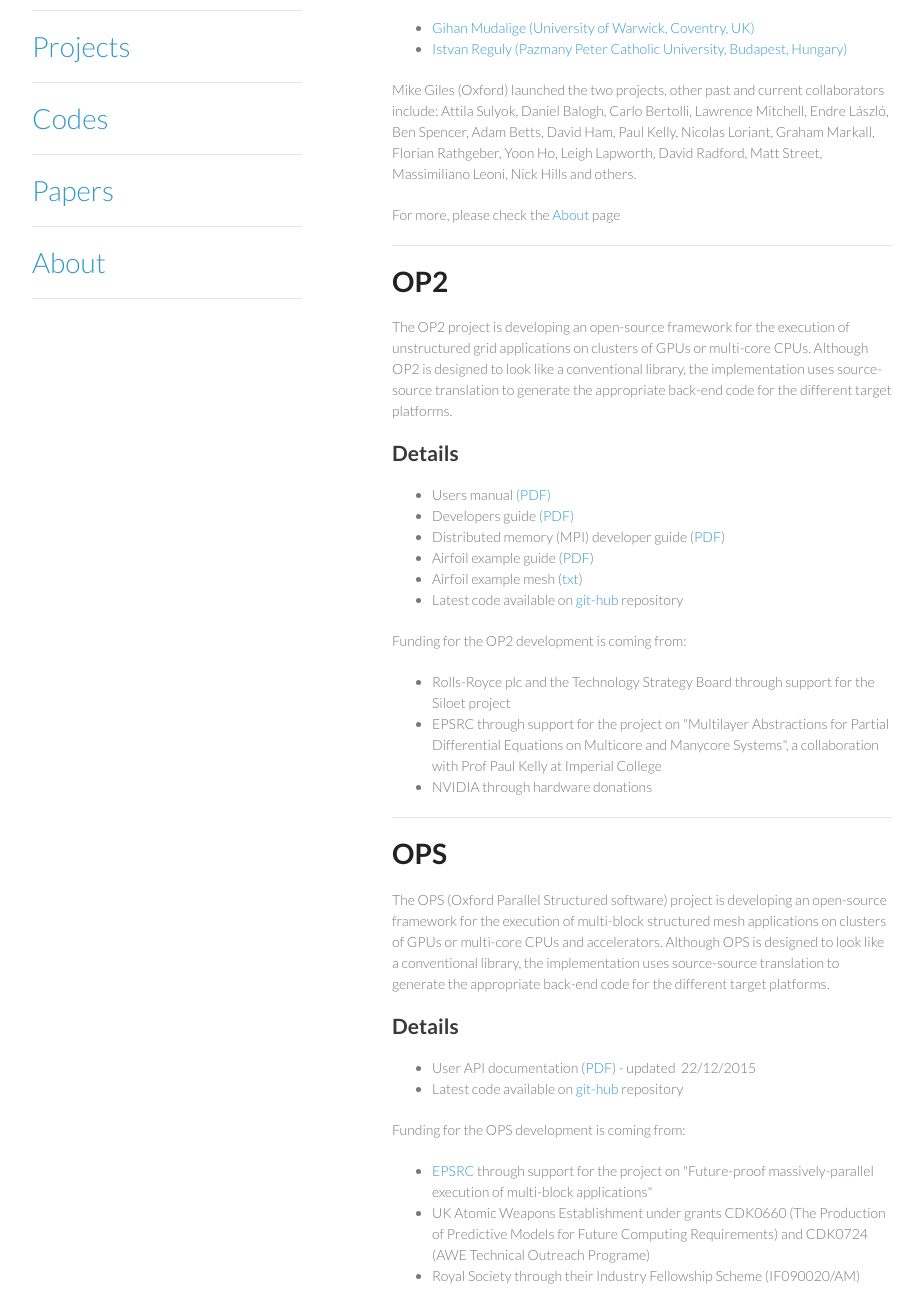
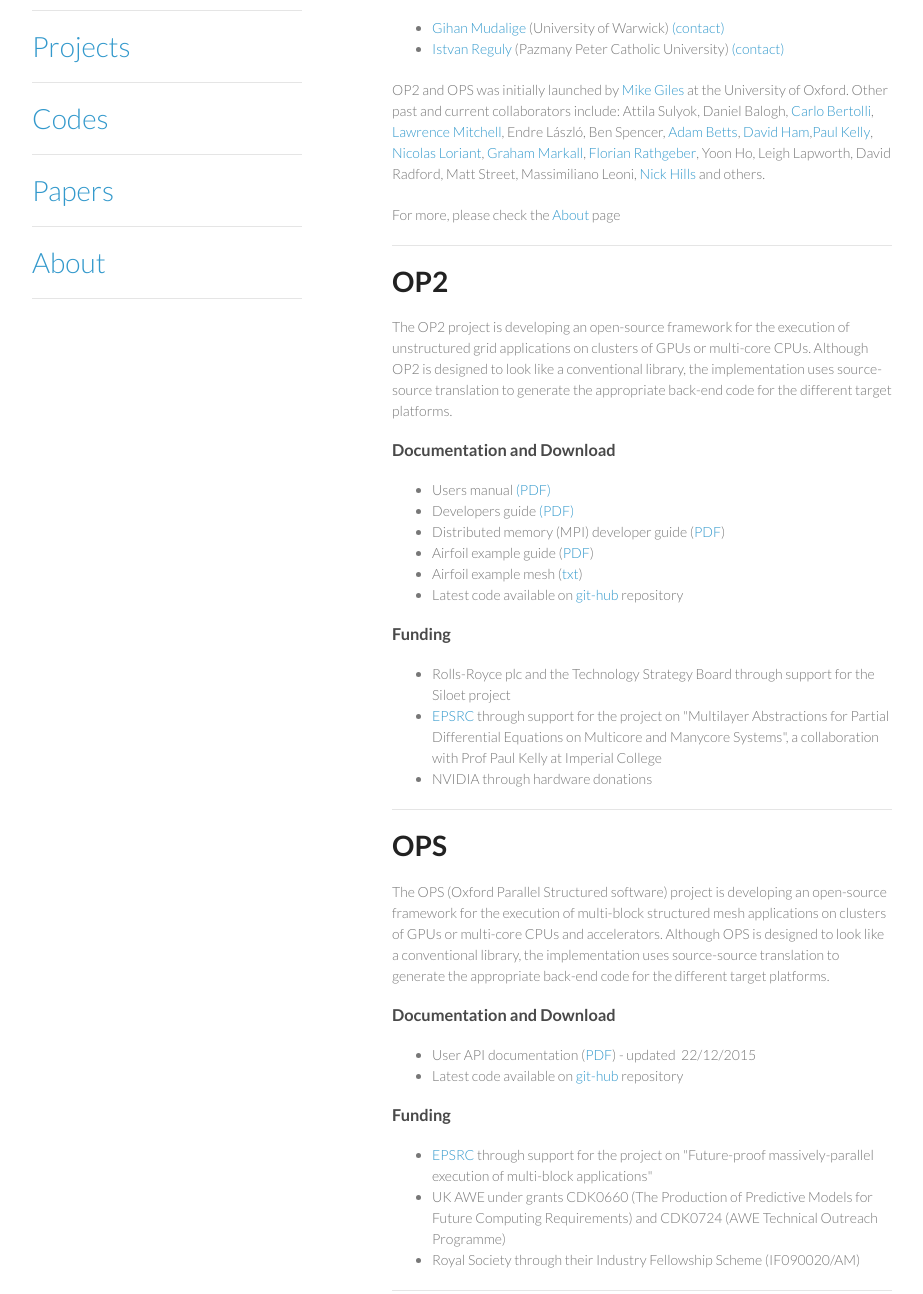
Before and after one commit to OP-DSL/op-dsl.github.io, a plain HTML site: page index.html in a window 1280 px wide. Shown: the part 391-1685 px from the top of the page, without its empty margins (178-1101 px from the left). Drawn offline with Linux system fonts and the light colour scheme.

Commit message:
Update Frontpage

```diff
--- a/index.html
+++ b/index.html
@@ -48,16 +48,17 @@
 
 <p>Main contacts are:</p>
 <ul>
-  <li><a href='mailt&#111;&#58;g&#46;m&#117;&#100;al&#37;69ge&#64;&#119;&#97;rw%&#54;9ck&#46;ac&#46;uk'>Gihan Mudalige (University of Warwick, Coventry, UK)</a></li>
-  <li><a href='ma&#105;l&#116;o&#58;%&#55;2egu&#37;6Cy&#46;%69s%&#55;4&#118;&#97;%6E&#64;itk%2E%&#55;0&#112;ke&#46;h%&#55;5'>Istvan Reguly (Pazmany Peter Catholic University, Budapest, Hungary)</a></li>
+  <li><a href="http://go.warwick.ac.uk/gihan-mudalige">Gihan Mudalige</a> (University of Warwick) <a href='mailt&#111;&#58;g&#46;m&#117;&#100;al&#37;69ge&#64;&#119;&#97;rw%&#54;9ck&#46;ac&#46;uk'>(contact)</a></li>
+
+  <li><a href="http://jump.itk.ppke.hu/nce/reguly">Istvan Reguly</a> (Pazmany Peter Catholic University) <a href='ma&#105;l&#116;o&#58;%&#55;2egu&#37;6Cy&#46;%69s%&#55;4&#118;&#97;%6E&#64;itk%2E%&#55;0&#112;ke&#46;h%&#55;5'>(contact)</a></li>
 </ul>
-<p>Mike Giles (Oxford) launched the two projects, other past and current collaborators include: Attila Sulyok, Daniel Balogh, Carlo Bertolli, Lawrence Mitchell, Endre László, Ben Spencer, Adam Betts, David Ham, Paul Kelly, Nicolas Loriant, Graham Markall, Florian Rathgeber, Yoon Ho, Leigh Lapworth, David Radford, Matt Street, Massimiliano Leoni, Nick Hills and others.</p>
+<p>OP2 and OPS was initially launched by <a href="http://http://people.maths.ox.ac.uk/gilesm/">Mike Giles</a> at the University of Oxford. Other past and current collaborators include: Attila Sulyok, Daniel Balogh, <a href="https://researcher.watson.ibm.com/researcher/view.php?person=us-cbertol">Carlo Bertolli</a>, <a href="https://www.imperial.ac.uk/people/lawrence.mitchell">Lawrence Mitchell</a>, Endre László, Ben Spencer, <a href="http://multicore.doc.ic.ac.uk/people/adam-betts/">Adam Betts</a>, <a href="https://www.imperial.ac.uk/people/david.ham">David Ham</a>,<a href="https://www.imperial.ac.uk/people/p.kelly">Paul Kelly</a>, <a href="http://www.doc.ic.ac.uk/~nloriant/">Nicolas Loriant</a>, <a href="http://www.doc.ic.ac.uk/~grm08/">Graham Markall</a>, <a href="http://www.imperial.ac.uk/people/florian.rathgeber">Florian Rathgeber</a>, Yoon Ho, Leigh Lapworth, David Radford, Matt Street, Massimiliano Leoni, <a href="https://www.surrey.ac.uk/mes/people/nick_hills/">Nick Hills</a> and others.</p>
 <p>For more, please check the <a href="about.html">About</a> page</p>
 <hr/>
 <h1>OP2</h1>
 <p>The OP2 project is developing an open-source framework for the execution of unstructured grid applications on clusters of GPUs or multi-core CPUs. Although OP2 is designed to look like a conventional library, the implementation uses source-source translation to generate the appropriate back-end code for the different target platforms.</p>
 
-<h2>Details</h2>
+<h3>Documentation and Download</h3>
 <ul>
 <li>Users manual <a title="op2-user-doc" href="docs/OP2/OP2_Users_Guide.pdf">(PDF)</a></li>
 <li>Developers guide <a title="op2-dev-doc" href="docs/OP2/dev.pdf">(PDF)</a></li>
@@ -68,10 +69,10 @@
 
 </ul>
 
-<p>Funding for the OP2 development is coming from:</p>
+<h3>Funding</h3>
 <ul>
   <li>Rolls-Royce plc and the Technology Strategy Board through support for the Siloet project</li>
-  <li>EPSRC through support for the project on "Multilayer Abstractions for Partial Differential Equations on Multicore and Manycore Systems", a collaboration with Prof Paul Kelly at Imperial College</li>
+  <li><a href="http://gow.epsrc.ac.uk/NGBOViewGrant.aspx?GrantRef=EP/I00677X/1">EPSRC</a> through support for the project on "Multilayer Abstractions for Partial Differential Equations on Multicore and Manycore Systems", a collaboration with Prof Paul Kelly at Imperial College</li>
   <li>NVIDIA through hardware donations</li>
 </ul>
 <hr/>
@@ -79,16 +80,16 @@
 <h1>OPS</h1>
 <p>The OPS (Oxford Parallel Structured software) project is developing an open-source framework for the execution of multi-block structured mesh applications on clusters of GPUs or multi-core CPUs and accelerators. Although OPS is designed to look like a conventional library, the implementation uses source-source translation to generate the appropriate back-end code for the different target platforms.</p>
 
-<h2>Details</h2>
+<h3>Documentation and Download</h3>
 <ul>
 <li>User API documentation (<a href="docs/OPS/user.pdf">PDF</a>) - updated  22/12/2015</li>
 <li>Latest code available on <a href="https://github.com/OP-DSL/OPS">git-hub</a> repository</li>
 </ul>
 
-<p>Funding for the OPS development is coming from:</p>
+<h3>Funding</h3>
 <ul>
   <li><a href="http://gow.epsrc.ac.uk/NGBOViewGrant.aspx?GrantRef=EP/K038494/1">EPSRC</a> through support for the project on "Future-proof massively-parallel execution of multi-block applications"</li>
-  <li>UK Atomic Weapons Establishment under grants CDK0660 (The Production of Predictive Models for Future Computing Requirements) and CDK0724 (AWE Technical Outreach Programe)</li>
+  <li>UK AWE under grants CDK0660 (The Production of Predictive Models for Future Computing Requirements) and CDK0724 (AWE Technical Outreach Programme)</li>
   <li>Royal Society through their Industry Fellowship Scheme (IF090020/AM)</li>
 </ul>
 <hr/>
```
